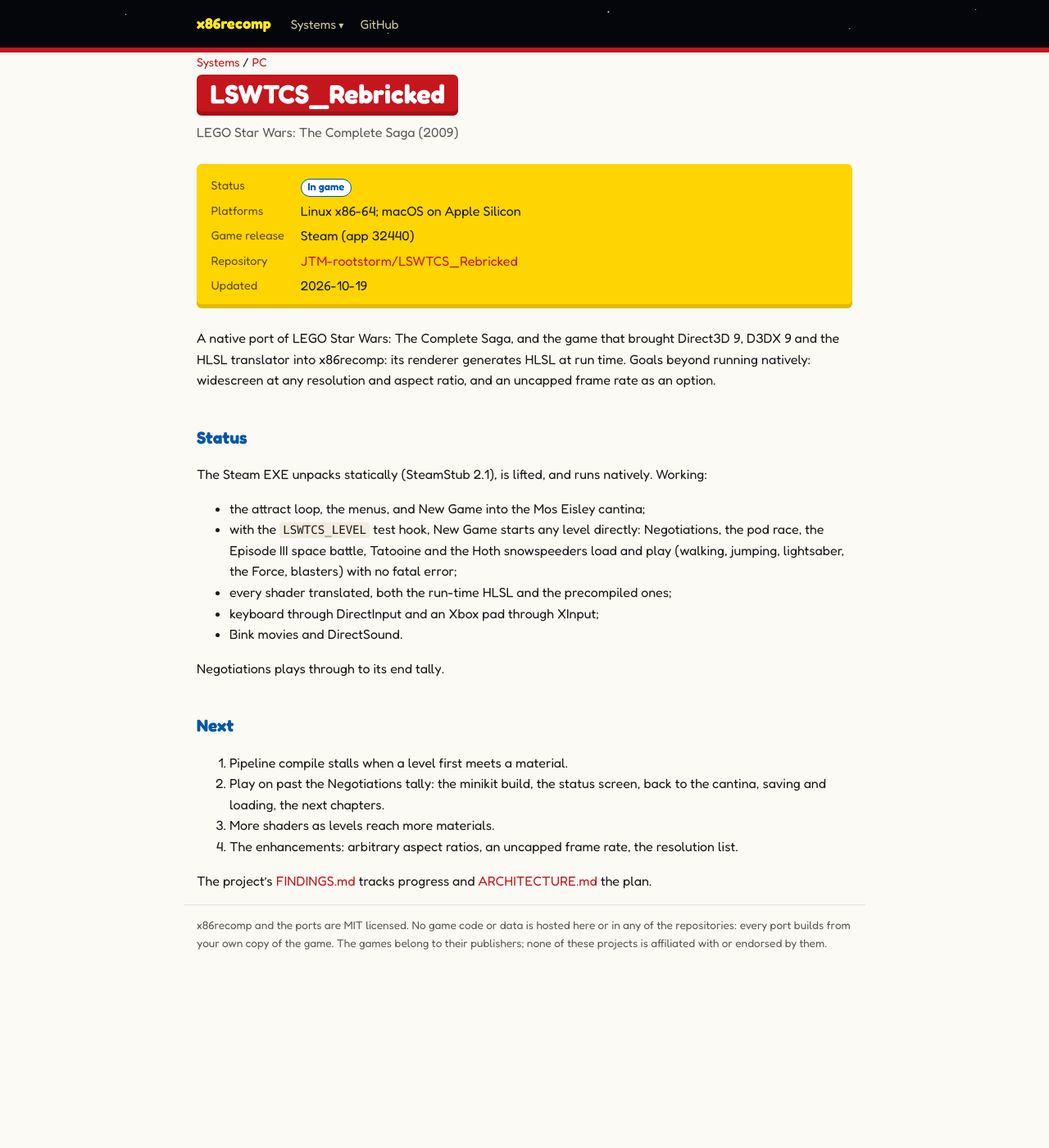
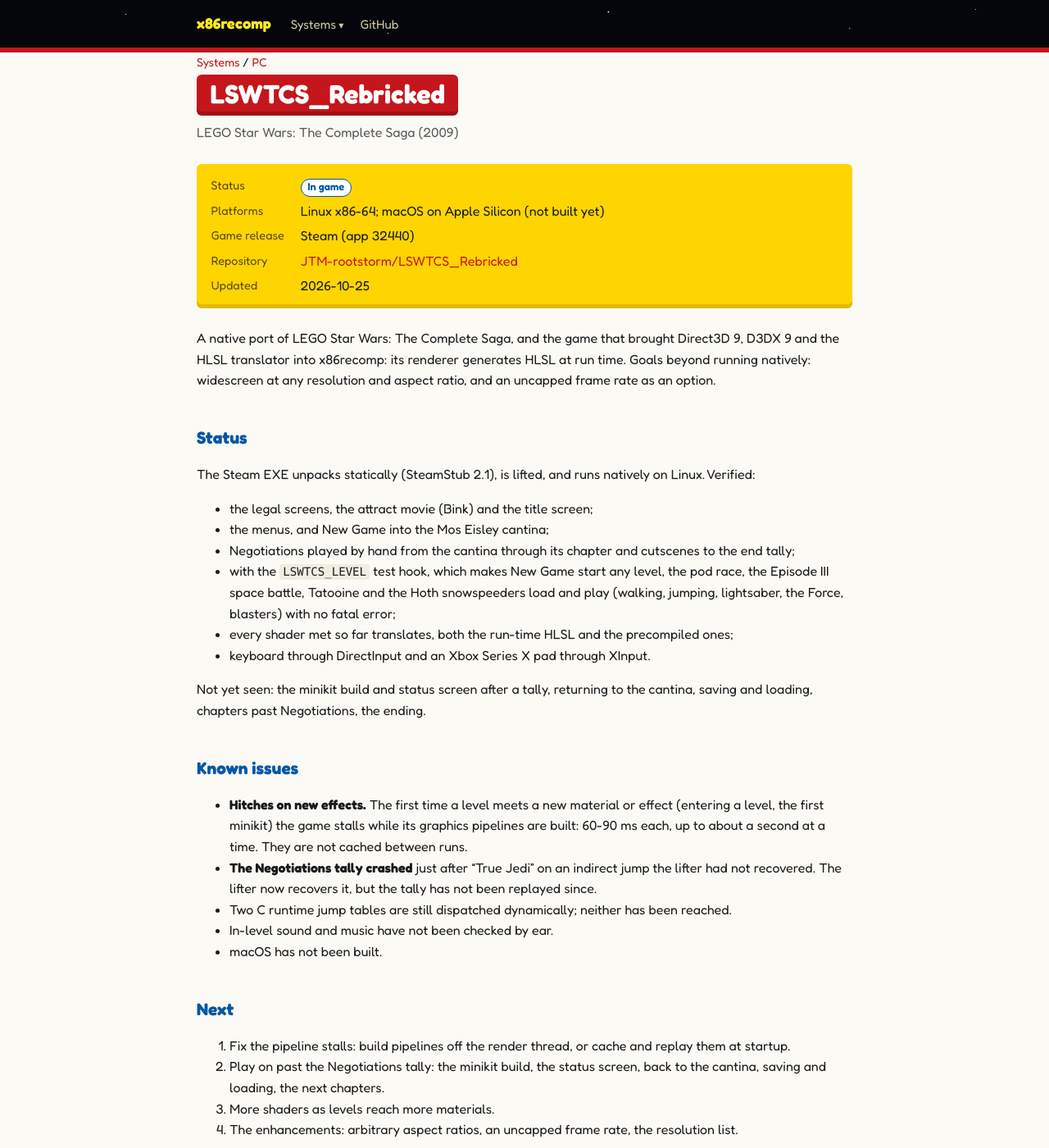
Before and after one commit to JTM-rootstorm/x86recomp.site, a Jekyll site: the page built from _projects/pc/lswtcs.md, in a window 1280 px wide and 1400 px high. Shown: the whole window at 82% size. Built offline with Jekyll 4.4.1, drawn with Linux system fonts in a browser that asks for light colours.

Commit message:
LSWTCS: current status, known issues

```diff
--- a/_projects/pc/lswtcs.md
+++ b/_projects/pc/lswtcs.md
@@ -8,11 +8,11 @@ fonts: "family=Fredoka:wght@400;600;700"
 order: 3
 stage: ingame
 status: In game
-summary: Menus, the cantina and several levels load and play, with every shader translated and an Xbox pad working. The first Direct3D 9 user.
-platforms: Linux x86-64; macOS on Apple Silicon
+summary: Menus, the cantina and several levels load and play, with keyboard and Xbox pad. Hitches on new effects; past the first chapter untested. The first Direct3D 9 user.
+platforms: Linux x86-64; macOS on Apple Silicon (not built yet)
 release: Steam (app 32440)
 repo: https://github.com/JTM-rootstorm/LSWTCS_Rebricked
-updated: 2026-10-19
+updated: 2026-10-25
 ---
 
 A native port of LEGO Star Wars: The Complete Saga, and the game that
@@ -24,23 +24,42 @@ rate as an option.
 ## Status
 
 The Steam EXE unpacks statically (SteamStub 2.1), is lifted, and runs
-natively. Working:
+natively on Linux. Verified:
 
-- the attract loop, the menus, and New Game into the Mos Eisley cantina;
-- with the `LSWTCS_LEVEL` test hook, New Game starts any level directly:
-  Negotiations, the pod race, the Episode III space battle, Tatooine and
-  the Hoth snowspeeders load and play (walking, jumping, lightsaber, the
+- the legal screens, the attract movie (Bink) and the title screen;
+- the menus, and New Game into the Mos Eisley cantina;
+- Negotiations played by hand from the cantina through its chapter and
+  cutscenes to the end tally;
+- with the `LSWTCS_LEVEL` test hook, which makes New Game start any
+  level, the pod race, the Episode III space battle, Tatooine and the
+  Hoth snowspeeders load and play (walking, jumping, lightsaber, the
   Force, blasters) with no fatal error;
-- every shader translated, both the run-time HLSL and the precompiled
-  ones;
-- keyboard through DirectInput and an Xbox pad through XInput;
-- Bink movies and DirectSound.
+- every shader met so far translates, both the run-time HLSL and the
+  precompiled ones;
+- keyboard through DirectInput and an Xbox Series X pad through XInput.
 
-Negotiations plays through to its end tally.
+Not yet seen: the minikit build and status screen after a tally,
+returning to the cantina, saving and loading, chapters past
+Negotiations, the ending.
+
+## Known issues
+
+- **Hitches on new effects.** The first time a level meets a new
+  material or effect (entering a level, the first minikit) the game
+  stalls while its graphics pipelines are built: 60-90 ms each, up to
+  about a second at a time. They are not cached between runs.
+- **The Negotiations tally crashed** just after "True Jedi" on an
+  indirect jump the lifter had not recovered. The lifter now recovers
+  it, but the tally has not been replayed since.
+- Two C runtime jump tables are still dispatched dynamically; neither
+  has been reached.
+- In-level sound and music have not been checked by ear.
+- macOS has not been built.
 
 ## Next
 
-1. Pipeline compile stalls when a level first meets a material.
+1. Fix the pipeline stalls: build pipelines off the render thread, or
+   cache and replay them at startup.
 2. Play on past the Negotiations tally: the minikit build, the status
    screen, back to the cantina, saving and loading, the next chapters.
 3. More shaders as levels reach more materials.
```
